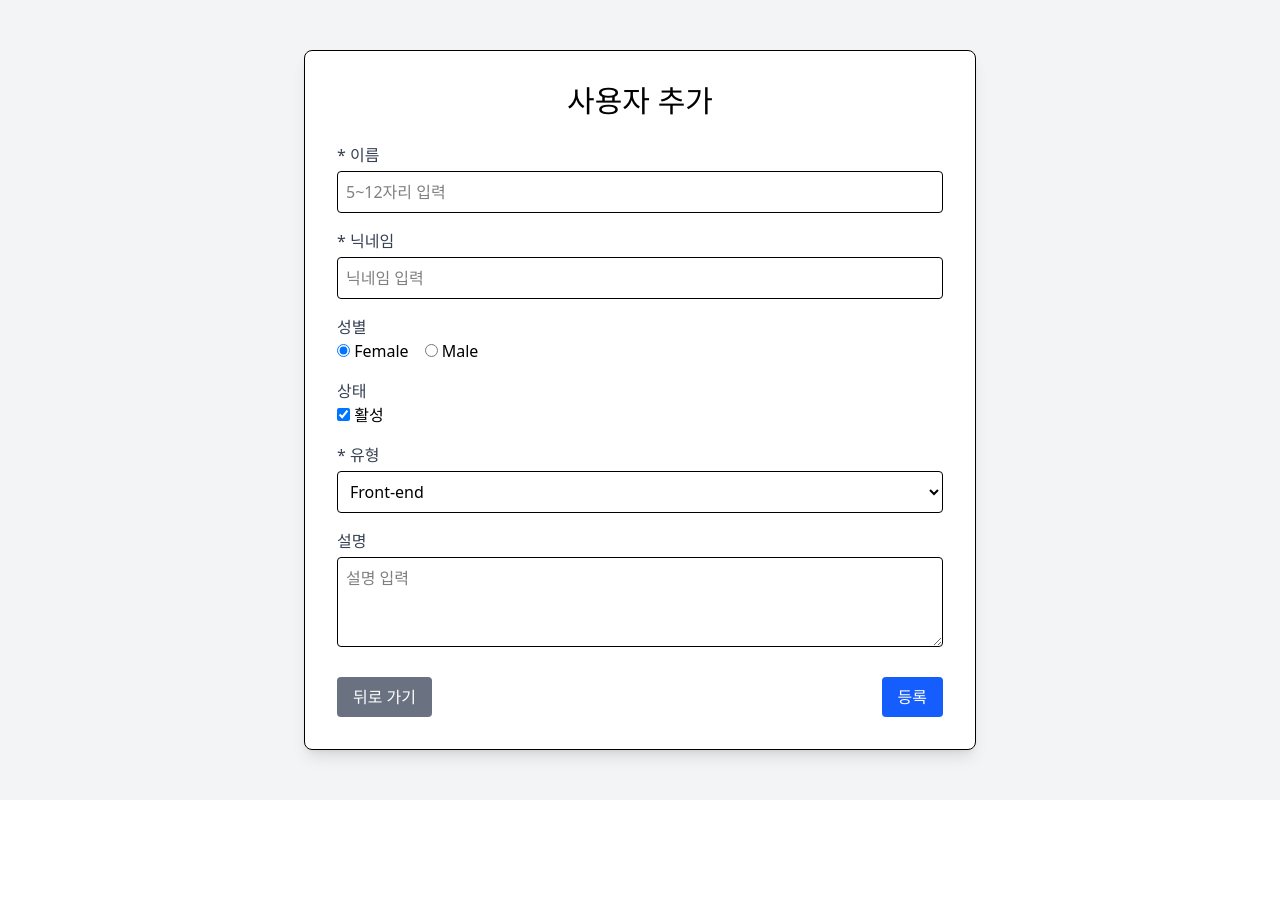
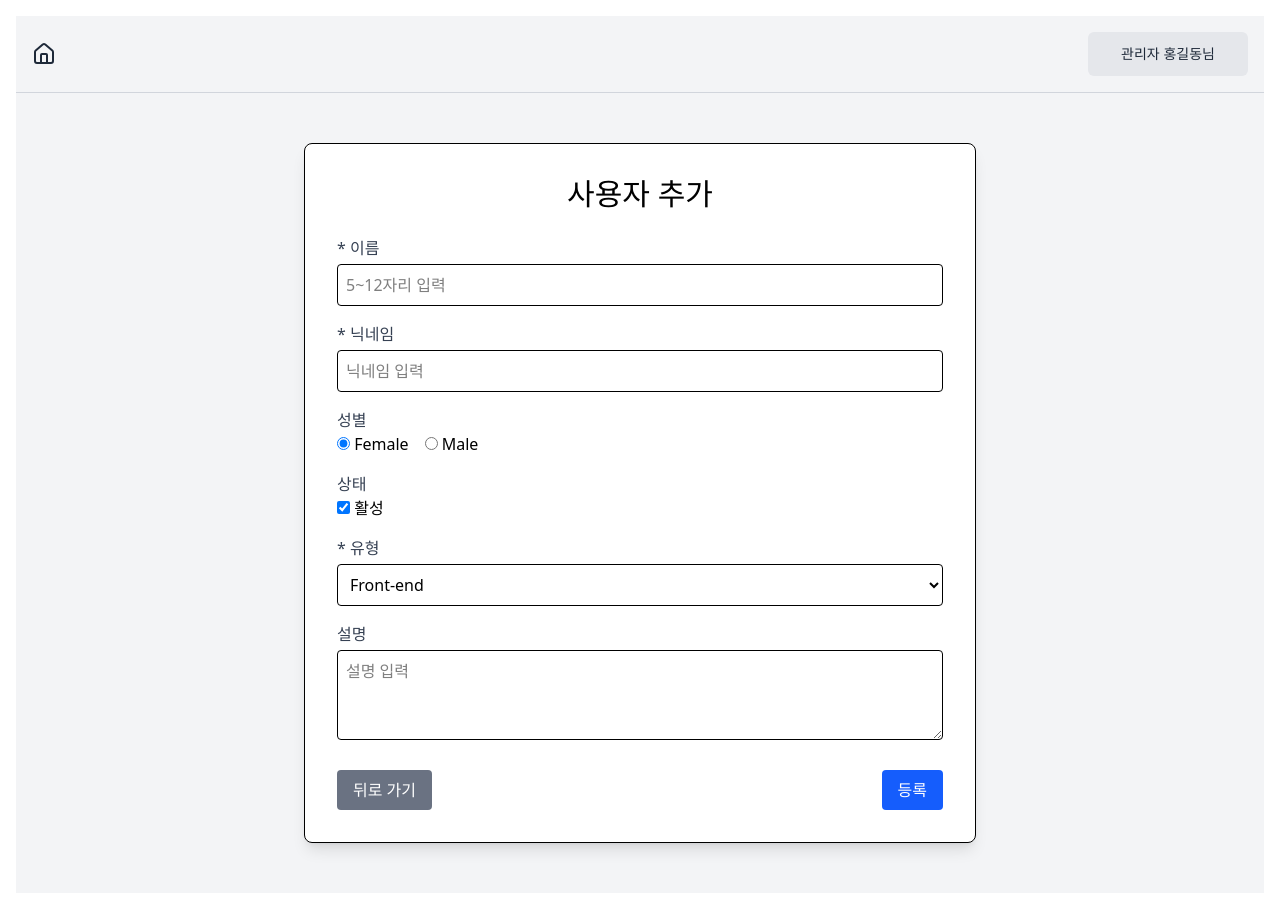
Before and after one commit to tjsk002/React-CRUD, a React (Vite) app: page /users/create in a window 1280 px wide. Shown: the top 902 px of the page. Before the commit the page ends 800 px from the top, so only its background shows below. Built offline with nearby package versions, Linux system fonts and the light colour scheme.

Commit message:
feat: header 컴포넌트 추가

```diff
--- /dev/null
+++ b/src/pages/common/header.tsx
@@ -0,0 +1,44 @@
+import { useState } from 'react'
+import { useNavigate } from 'react-router'
+
+import { Home } from 'lucide-react'
+
+export default function Header() {
+    const navigate = useNavigate()
+    const [user, setUser] = useState({ nickName: '홍길동' })
+    const [isOpen, setIsOpen] = useState(false)
+
+    const handleLogout = () => {
+        console.log('로그아웃 실행')
+    }
+
+    const handleHome = () => {
+        navigate('/users/list')
+    }
+
+    return (
+        <header className="w-full bg-gray-100 text-gray-800 p-4 flex justify-between items-center border-b border-gray-300">
+            <div className="flex items-center gap-2" onClick={handleHome}>
+                <Home className="w-6 h-6" />
+            </div>
+            <div className="relative">
+                <button
+                    onClick={() => setIsOpen(!isOpen)}
+                    className="text-gray-800 bg-gray-200 w-40 py-3 text-sm rounded-md hover:bg-gray-300 transition text-center"
+                >
+                    관리자 {user.nickName}님
+                </button>
+                {isOpen && (
+                    <div className="absolute right-0 mt-2 w-40 bg-white text-black rounded-md shadow-md border border-gray-200">
+                        <button
+                            onClick={handleLogout}
+                            className="block w-40 text-center px-5 py-3 text-sm hover:bg-gray-100 transition"
+                        >
+                            로그아웃
+                        </button>
+                    </div>
+                )}
+            </div>
+        </header>
+    )
+}
--- a/src/pages/users/users-create.tsx
+++ b/src/pages/users/users-create.tsx
@@ -3,6 +3,7 @@ import { useNavigate } from 'react-router'
 
 import { api } from '@/api/axios.ts'
 import FormButton from '@/pages/common/form-button.tsx'
+import Header from '@/pages/common/header.tsx'
 import { UserInfo, userInfoSchema } from '@/pages/users/schema/user-info-schema.tsx'
 import { zodResolver } from '@hookform/resolvers/zod'
 
@@ -39,6 +40,8 @@ export default function UsersCreatePage() {
     }
 
     return (
+        <div className="p-4">
+            <Header />
             <div className="min-h-screen bg-gray-100 flex items-center justify-center">
                 <div className="w-full max-w-2xl bg-white p-8 shadow-lg rounded-lg border">
                     <h2 className="text-3xl font-bold mb-6 text-center">사용자 추가</h2>
@@ -74,7 +77,8 @@ export default function UsersCreatePage() {
                             <label className="block text-gray-700">성별</label>
                             <div className="flex gap-4">
                                 <label>
-                                <input type="radio" value="female" {...register('gender')} /> Female
+                                    <input type="radio" value="female" {...register('gender')} />{' '}
+                                    Female
                                 </label>
                                 <label>
                                     <input type="radio" value="male" {...register('gender')} /> Male
@@ -93,7 +97,10 @@ export default function UsersCreatePage() {
 
                         <div className="mb-4">
                             <label className="block text-gray-700">* 유형</label>
-                        <select {...register('type')} className="w-full p-2 border rounded mt-1">
+                            <select
+                                {...register('type')}
+                                className="w-full p-2 border rounded mt-1"
+                            >
                                 <option value="front">Front-end</option>
                                 <option value="back">Back-end</option>
                                 <option value="dba">DBA</option>
@@ -119,5 +126,6 @@ export default function UsersCreatePage() {
                     </form>
                 </div>
             </div>
+        </div>
     )
 }
--- a/src/pages/users/users-edit.tsx
+++ b/src/pages/users/users-edit.tsx
@@ -3,6 +3,7 @@ import { useLocation, useNavigate } from 'react-router'
 
 import { api } from '@/api/axios.ts'
 import FormButton from '@/pages/common/form-button.tsx'
+import Header from '@/pages/common/header.tsx'
 import { UserInfo, userInfoSchema } from '@/pages/users/schema/user-info-schema.tsx'
 import { zodResolver } from '@hookform/resolvers/zod'
 
@@ -37,6 +38,8 @@ export default function UsersEditPage() {
     }
 
     return (
+        <div className="p-4">
+            <Header />
             <div className="min-h-screen bg-gray-100 flex items-center justify-center">
                 <div className="w-full max-w-2xl bg-white p-8 shadow-lg rounded-lg border">
                     <h2 className="text-3xl font-bold mb-6 text-center">사용자 수정</h2>
@@ -71,7 +74,8 @@ export default function UsersEditPage() {
                             <label className="block text-gray-700">성별</label>
                             <div className="flex gap-4">
                                 <label>
-                                <input type="radio" value="female" {...register('gender')} /> Female
+                                    <input type="radio" value="female" {...register('gender')} />{' '}
+                                    Female
                                 </label>
                                 <label>
                                     <input type="radio" value="male" {...register('gender')} /> Male
@@ -91,7 +95,10 @@ export default function UsersEditPage() {
 
                         <div className="mb-4">
                             <label className="block text-gray-700">* 유형</label>
-                        <select {...register('type')} className="w-full p-2 border rounded mt-1">
+                            <select
+                                {...register('type')}
+                                className="w-full p-2 border rounded mt-1"
+                            >
                                 <option value="front">Front-end</option>
                                 <option value="back">Back-end</option>
                                 <option value="dba">DBA</option>
@@ -116,5 +123,6 @@ export default function UsersEditPage() {
                     </form>
                 </div>
             </div>
+        </div>
     )
 }
--- a/src/pages/users/users-page.tsx
+++ b/src/pages/users/users-page.tsx
@@ -9,6 +9,7 @@ import { useNavigate } from 'react-router'
 import { api } from '@/api/axios.ts'
 import '@/assets/css/pagination.css'
 import ActionButton from '@/pages/common/action-button.tsx'
+import Header from '@/pages/common/header.tsx'
 import { UserInfo } from '@/pages/users/schema/user-info-schema.tsx'
 
 export default function UsersPage() {
@@ -87,6 +88,7 @@ export default function UsersPage() {
 
     return (
         <div className="p-4">
+            <Header />
             <h1 className="text-xl font-bold mb-4 mt-10">사용자 목록</h1>
             <div className="flex justify-between items-center">
                 <div>{loading ? <p>Loading...</p> : <p>(총 {totalElements}명)</p>}</div>
```
Lines whose indentation alone changed are shown as unchanged.
